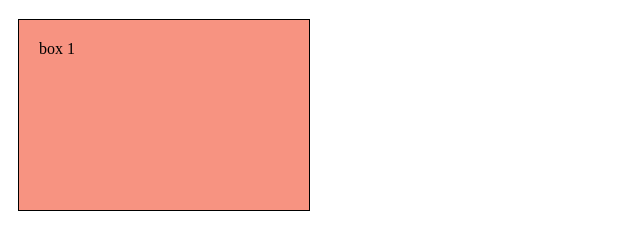
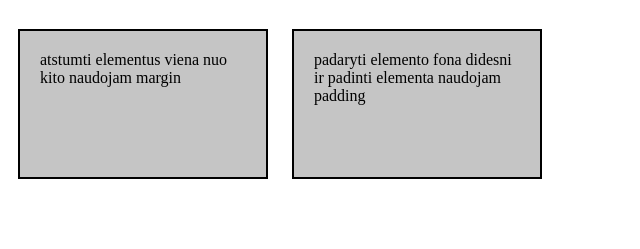
Before and after one commit to MariusCodeAcademy/feu5-html-2-internet-HTML-block-css, a plain HTML site: page box-model.html in a window 1280 px wide. Shown: the part 61-310 px from the top of the page, without its empty margins (0-640 px from the left). Drawn offline with Linux system fonts and the light colour scheme.

Commit message:
inline block

```diff
--- a/box-model.html
+++ b/box-model.html
@@ -6,19 +6,38 @@
     <meta name="viewport" content="width=device-width, initial-scale=1.0" />
     <title>Box model</title>
     <style>
+      /* taisykle kuri iskaiciuoja padinga i elemento dydi */
+      * {
+        box-sizing: border-box;
+      }
+      /* nuimu naryskles prida margin nuo paragrafu */
+      p {
+        margin: 0;
+      }
+
       .box {
-        background-color: rgb(247, 147, 129);
-        border: 1px solid #000;
+        background-color: rgb(197, 197, 197);
+        border: 2px solid #000;
         height: 150px;
         width: 250px;
         margin: 10px;
         padding: 20px;
+        display: inline-block;
+        vertical-align: top;
+      }
+      .box-m {
+        /* margin-top: 30px; */
       }
     </style>
   </head>
   <body>
     <h1>Box model</h1>
 
-    <div class="box">box 1</div>
+    <div class="box">
+      <p>atstumti elementus viena nuo kito naudojam margin</p>
+    </div>
+    <div class="box box-m">
+      <p>padaryti elemento fona didesni ir padinti elementa naudojam padding</p>
+    </div>
   </body>
 </html>
```
